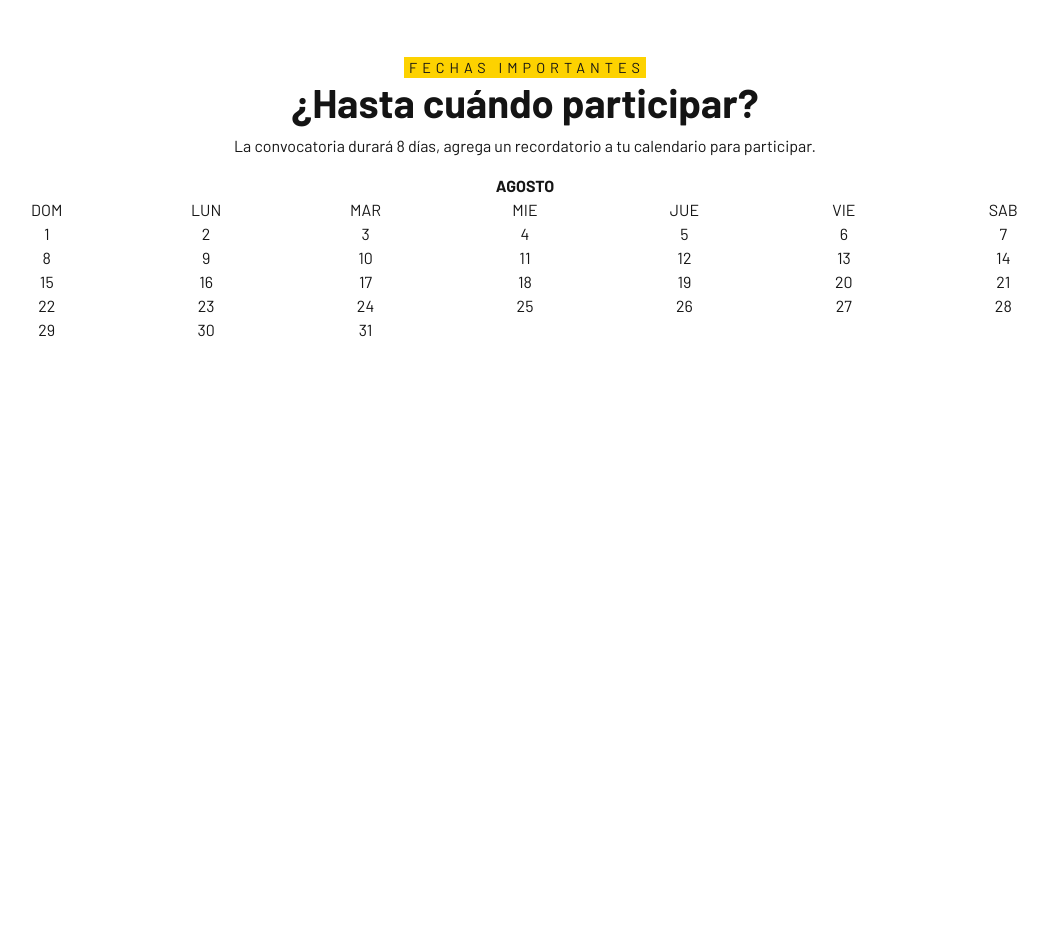
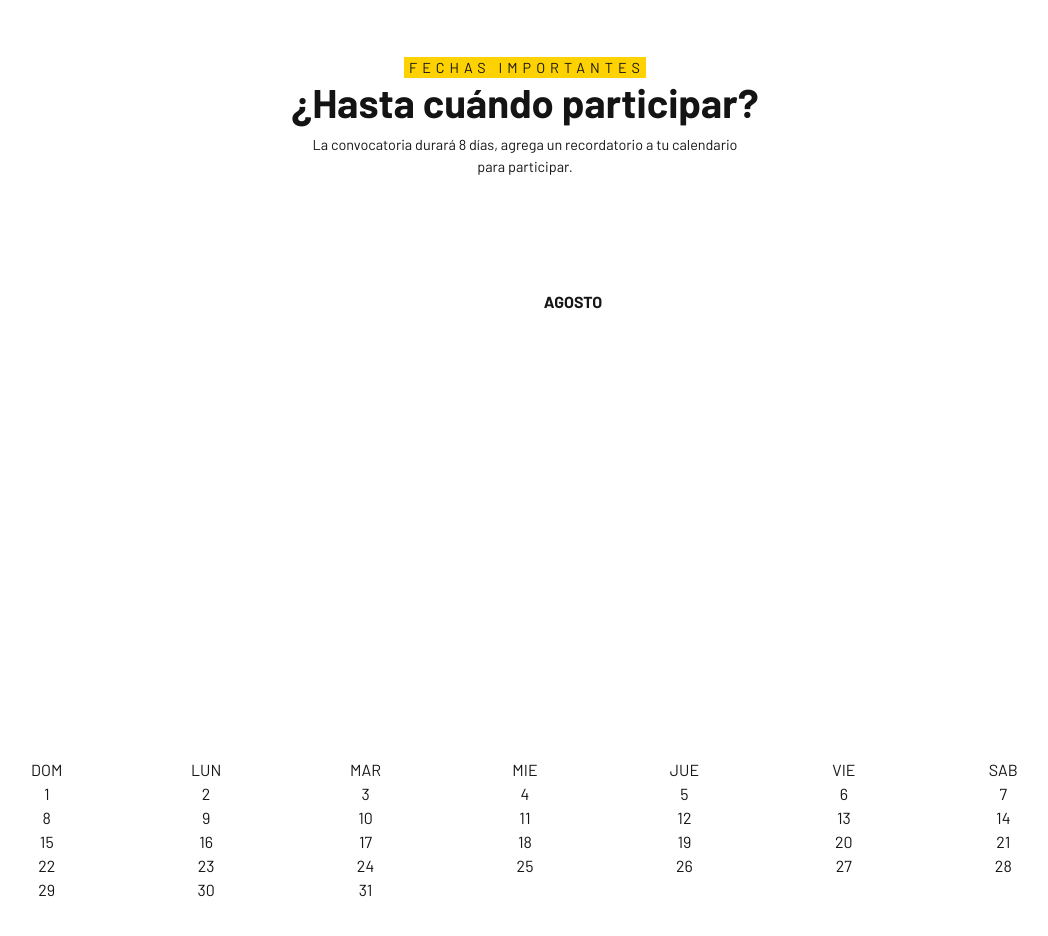
Before and after one commit to vanessasot/landing_page_ddb, a Vue app in the folder landing_page_test/: page /#/ in a window 1280 px wide. Shown: the part 2500-3436 px from the top of the page, without its empty margins (115-1163 px from the left). Before the commit the page ends 2890 px from the top, so only its background shows below. Built offline with nearby package versions, Linux system fonts and the light colour scheme.

Commit message:
Update calendar section

```diff
--- a/landing_page_test/src/components/HomePage.vue
+++ b/landing_page_test/src/components/HomePage.vue
@@ -180,14 +180,21 @@
                         <p>FECHAS IMPORTANTES</p>
                         <h2><strong>¿Hasta cuándo participar?</strong></h2>
                     </div>
-                    <div>
+                    <div class="subtitle text3 pb-5">
                         <p>La convocatoria durará 8 días, agrega un recordatorio a tu calendario para participar.</p>
                     </div>
+                    <div class="cal_activity">
+                        <div class="swiper-container-pointer-events swiper-container">
+                            <div class="swiper-wrapper" id="">
                                 <div>
-                        <div>
+                                    <div class="row d-flex align-items-center">
+                                        <div class="col-lg-6 p-lg-5 order-2 order-lg-1 calendar">
                                             <div class="calendar">
                                                 <div class="month">
                                                     <strong><a href="">  </a>AGOSTO</strong>
+                                                </div>
+                                            </div>
+                                        </div>
                                     </div>
                         </div>
                             </div>
@@ -299,6 +306,7 @@
                         </div>
                         </div>
                     </div>
+                </div>
             </section>
         </div>
         <div id="contact" class="container">
@@ -329,25 +337,11 @@ export default {
 
       window.onscroll = function () {
         if (window.pageYOffset > 50) {
-          header.style.backgroundColor = '#161616'
+          header.style.backgroundColor = '#141414'
         } else {
           header.style.backgroundColor = 'transparent'
         }
       }
-    },
-
-    scrollNav () {
-      var menu = document.getElementById('menu') // Identify target
-
-      window.addEventListener('scroll', function (event) { // To listen for event
-        event.preventDefault()
-
-        if (window.scrollY > 50) {
-          menu.style.backgroundColor = '#161616' // or default color
-        } else {
-          menu.style.backgroundColor = 'transparent'
-        }
-      })
     }
   }
 }
@@ -627,6 +621,33 @@ img {
     color: #141414;
 }
 
+.swiper-container-pointer-events {
+    touch-action: pan-y;
+}
+
+.swiper-container {
+    margin-left: auto;
+    margin-right: auto;
+    position: relative;
+    overflow: hidden;
+    list-style: none;
+    padding: 0;
+    z-index: 1;
+}
+
+#homepage .calendar {
+    --side-padding: 20px;
+    --border-radius: 34px;
+    --accent-br: 15px;
+    width: 400px;
+    background: #fff;
+    margin: 0 auto;
+}
+
+.calendar {
+    min-height: 420px;
+}
+
 .cal_week {
     background-color: #fff;
     display: grid;
```
Lines whose indentation alone changed are shown as unchanged.
